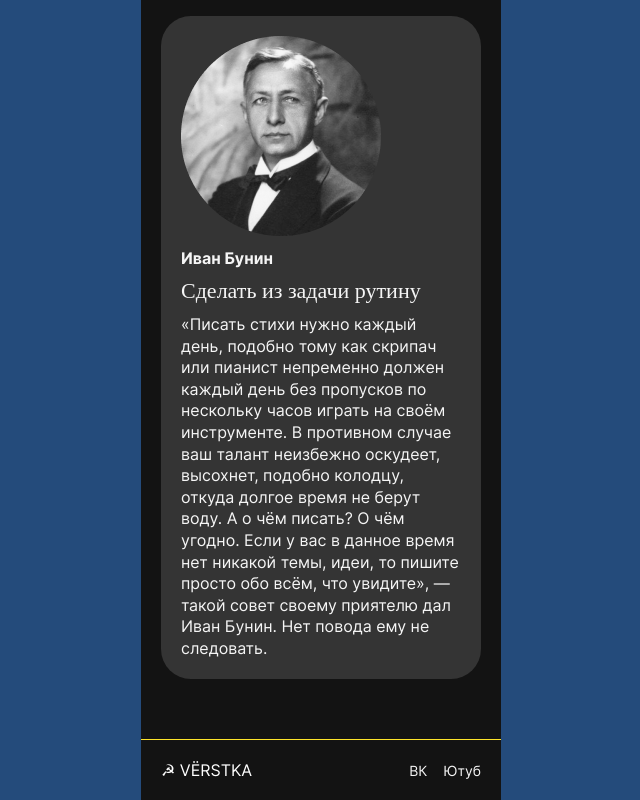
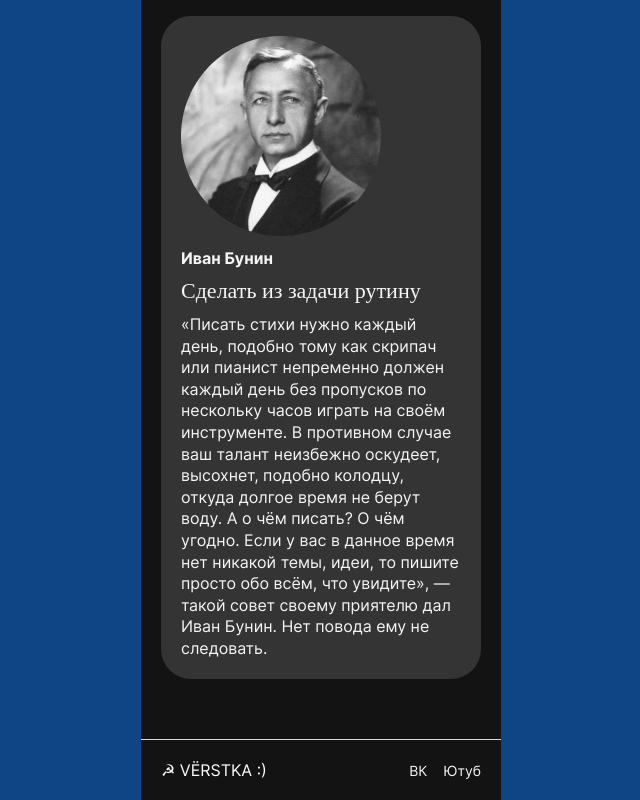
Before and after one commit to infinity74853/s-chistogo-lista, a plain HTML site: page index.html in a window 1280 px wide. Shown: the part 3539-4339 px from the top of the page, without its empty margins (319-959 px from the left). Drawn offline with Linux system fonts and the light colour scheme; files whose address does not match are found by name.

Commit message:
версия 19.09 #2

```diff
--- a/index.html
+++ b/index.html
@@ -194,7 +194,7 @@
         </ul>
     </section>
     <footer class="footer content-section content-section_theme_dark">
-      <p class="footer_copy">☭ VЁRSTKA</p>
+      <p class="footer_copy">☭ VЁRSTKA :)</p>
       <ul class="footer_links">
         <li>
           <a href="#">ВК</a>
--- a/styles/style.css
+++ b/styles/style.css
@@ -2,7 +2,7 @@ body {
   margin: 0;
   font-family: Inter, sans-serif;
   font-weight: 400;
-  background: hsl(213, 55%, 31%);
+  background: hsl(213, 80%, 29%);
 }
 
 h1,
@@ -32,7 +32,7 @@ blockquote {
 
 .content-section_theme_bright {
   color: #131313;
-  background-color: #fee42a;
+  background-color: #fe9b2a;
 }
 
 .header {
```
